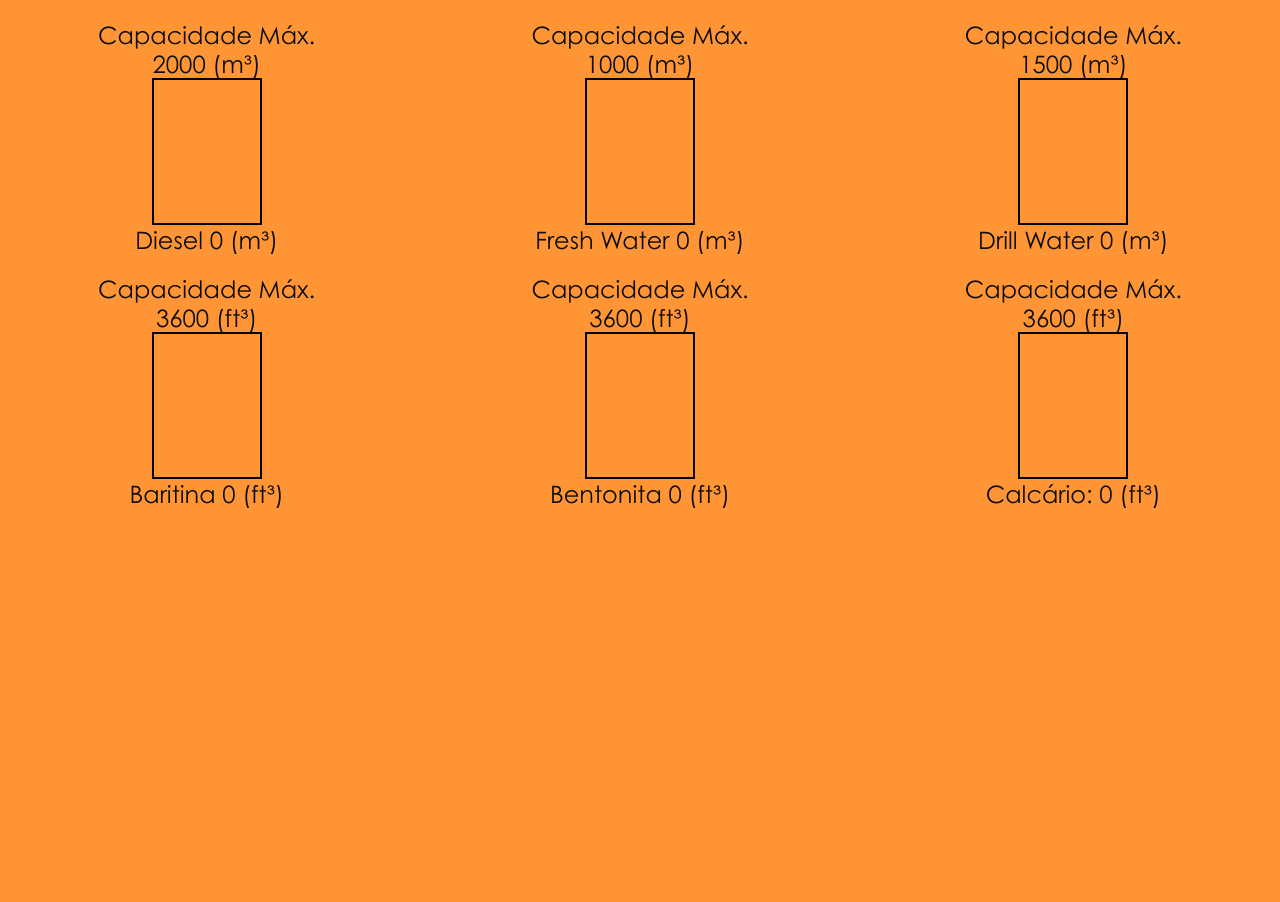
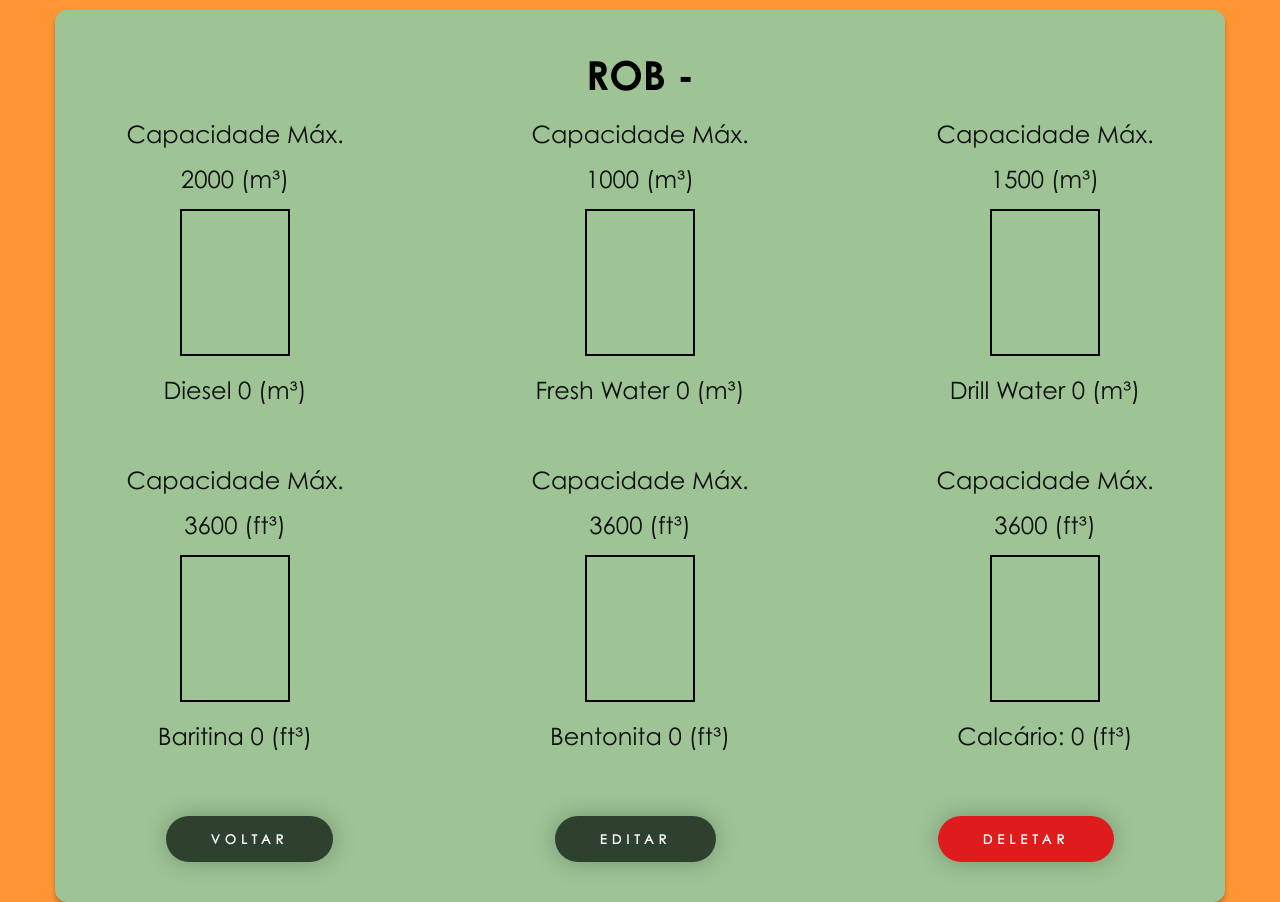
Before and after one commit to fernandopredes/ShipStockSentry-front, a React (Vite) app: page /1 in a window 1280 px wide. Before the commit the page ends 800 px from the top, so only its background shows below. Built offline with nearby package versions, Linux system fonts and the light colour scheme.

Commit message:
função de deletar ROB funcionando

```diff
--- a/src/pages/Details/Details.tsx
+++ b/src/pages/Details/Details.tsx
@@ -1,7 +1,8 @@
 import React, { useEffect, useState } from 'react'
-import { useParams } from "react-router-dom";
+import { useNavigate, useParams } from "react-router-dom";
 import api from '../../api';
-import { DetailsPage, Filled } from './DetailsStyle';
+import { BtnDelete, DetailsPage, Filled, GreenScreen } from './DetailsStyle';
+import { BtnGoBack } from '../../components/RegisterForm/RegisterFormStyle';
 
 
 type DailyRecord = {
@@ -52,6 +53,26 @@ const Details = () => {
     }
   }, [])
 
+  /* Função de deletar ROB */
+  const navigate = useNavigate();
+  const deleteDailyRecord = async (id:any) => {
+    try {
+      const token = localStorage.getItem('token');
+      const response = await api.delete(`/daily_record/${id}`, {
+        headers: {
+          'Authorization': `Bearer ${token}`
+        }
+      });
+      console.log(response.data);
+      alert('ROB deletado sucesso.')
+        navigate('/')
+        window.location.reload()
+    } catch (error) {
+      console.error(error);
+
+    }
+  };
+
   /* Valores máximos de cada tanque */
   const maxDiesel = 2000
   const maxFreshWater = 1000
@@ -81,7 +102,9 @@ const Details = () => {
 
   return (
     <DetailsPage>
-      <ul>
+      <GreenScreen>
+        <h1>ROB - {record.date}</h1>
+        <ul className='tanks'>
           <li>
             <span>Capacidade Máx.</span>
             <span id='diesel'>{maxDiesel} (m³)</span>
@@ -131,6 +154,12 @@ const Details = () => {
             <span>Calcário: {record.limestone} (ft³)</span>
           </li>
         </ul>
+        <ul className='buttons'>
+          <BtnGoBack to={'/'}>voltar</BtnGoBack>
+          <BtnGoBack to={'/'}>editar</BtnGoBack>
+          <BtnDelete onClick={() => {deleteDailyRecord(id)}}>deletar</BtnDelete>
+        </ul>
+      </GreenScreen>
     </DetailsPage>
   )
 }
--- a/src/pages/Details/DetailsStyle.ts
+++ b/src/pages/Details/DetailsStyle.ts
@@ -1,3 +1,4 @@
+import { Link } from "react-router-dom";
 import styled from "styled-components"
 
 interface FilledProps {
@@ -15,13 +16,35 @@ export const Filled = styled.div<FilledProps>`
   background-color: ${(props) => props.productType};
 `;
 
+export const GreenScreen = styled.div `
+  background: #9EC496;
+  box-shadow: 0px 4px 4px rgba(0, 0, 0, 0.25);
+  border-radius: 12px;
+  max-width:1170px;
+  position: relative;
+  padding: 40px 0;
+  margin: 10px auto 0 auto;
+  h1{
+    font-size:40px;
+    text-align:center;
+    font-family: "Century Gothic Bold";
+  }
+  .buttons{
+    display: flex;
+    justify-content:space-around;
+  }
+`
+
 export const DetailsPage = styled.div `
-ul{
+.tanks{
   display: grid;
   grid-template-columns: repeat(3, 1fr);
-  gap: 20px;
+  gap: 45px;
   margin-top: 20px;
   margin-bottom: 50px;
+  span{
+    margin-bottom: 1rem;
+  }
   li{
     display: flex;
     flex-direction:column;
@@ -50,7 +73,7 @@ ul{
       width: 110px;
       height: 147px;
       border: 2px solid #000000;
-
+      margin-bottom:1.2rem ;
       transform: scaleY(-1);
       .filled{
         position: absolute;
@@ -61,3 +84,19 @@ ul{
   }
 }
 `
+
+export const BtnDelete = styled.button`
+  background: #E01B1B;
+  box-shadow: 0px 0px 25px rgba(0, 0, 0, 0.25);
+  border-radius: 25px;
+  font-family: 'Century Gothic';
+  font-weight: 700;
+  font-size: 12.8px;
+  line-height: 16px;
+  letter-spacing: 0.4em;
+  text-transform: uppercase;
+  color: #FFFFFF;
+  padding: 15px 45px;
+  border: none;
+  cursor: pointer;
+`
```
Also changed, not shown: src/components/RegisterForm/RegisterFormStyle.ts (indentation only). Lines whose indentation alone changed are shown as unchanged.
